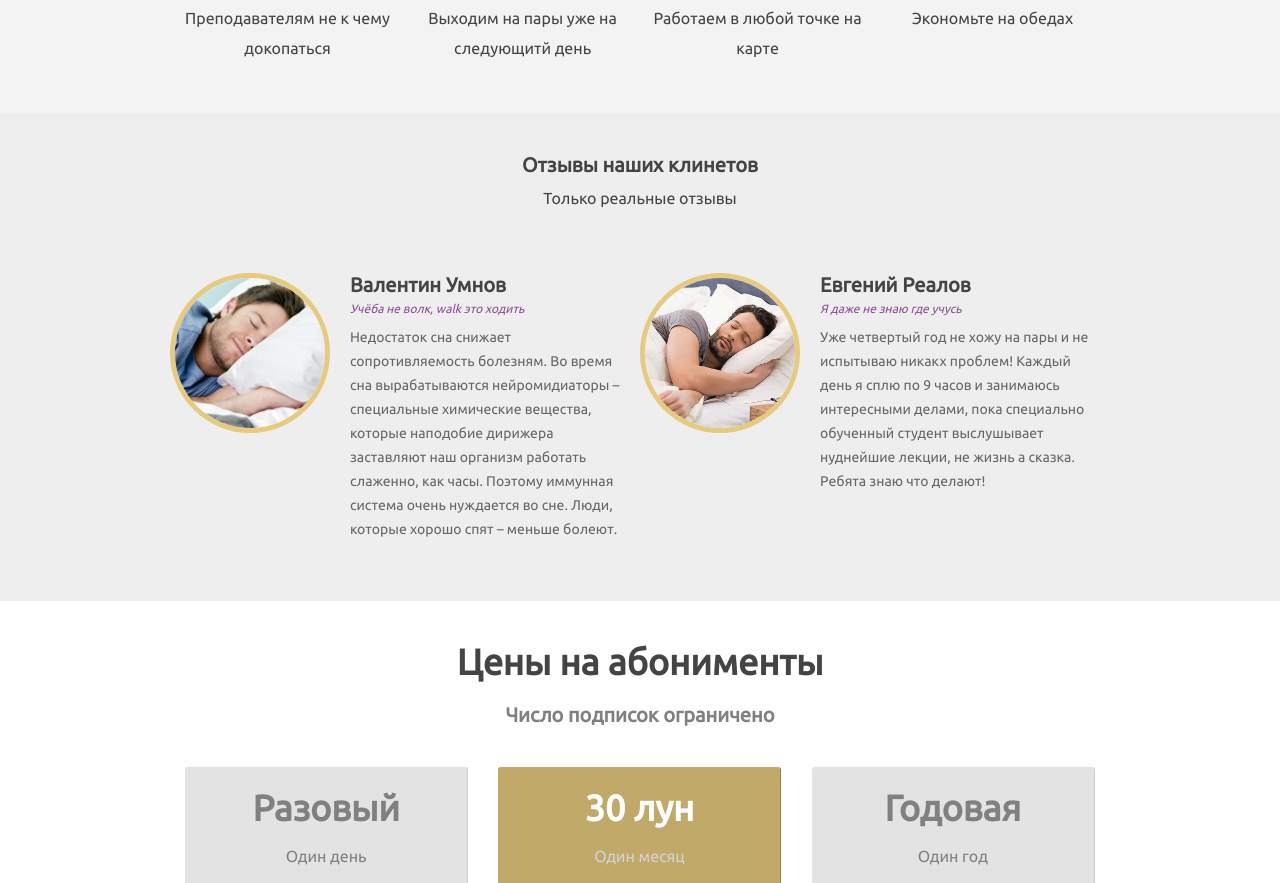
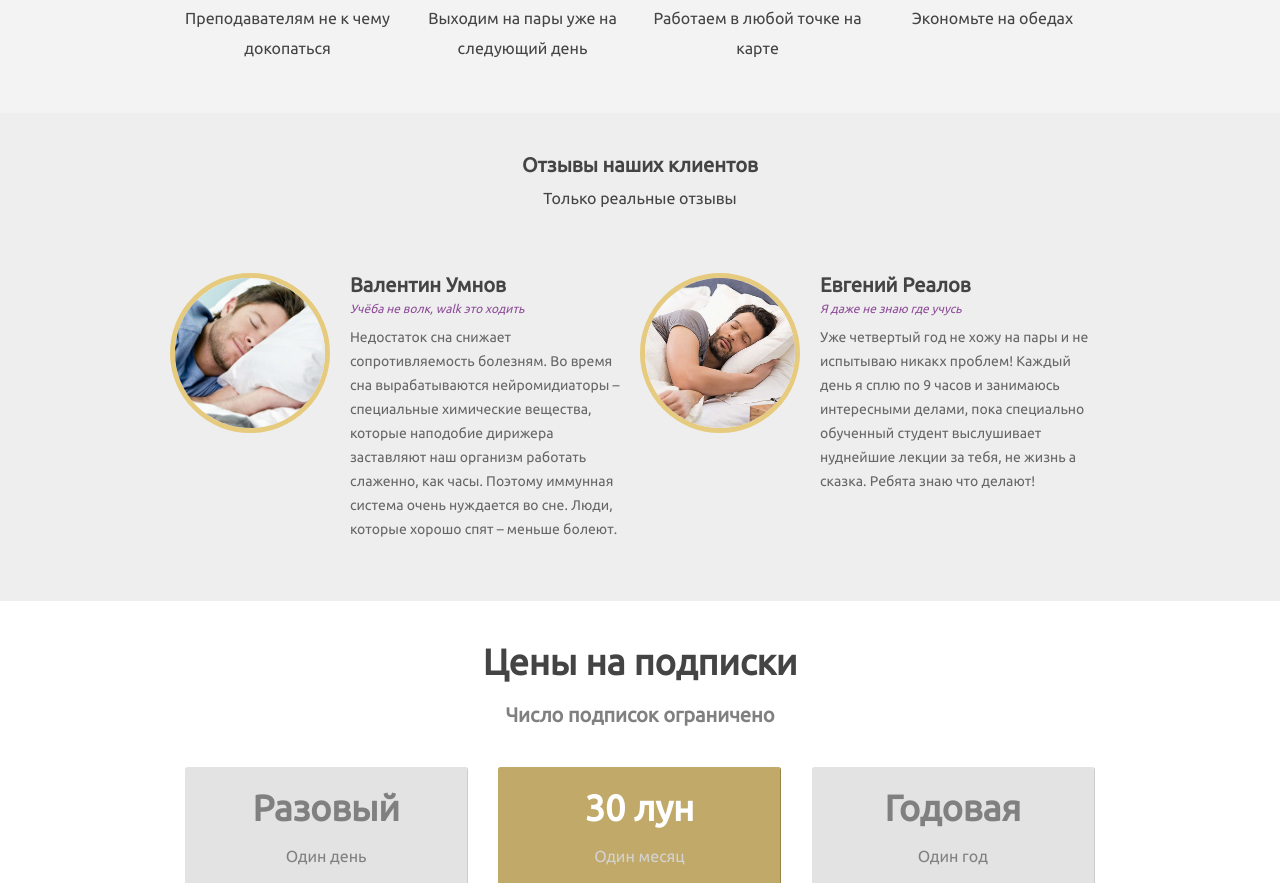
Before and after one commit to eternalyoung/stop-lessons, a plain HTML site: page index.html in a window 1280 px wide. Shown: the part 814-1697 px from the top of the page. Drawn offline with Linux system fonts and the light colour scheme.

Commit message:
Style and text fix

```diff
--- a/index.html
+++ b/index.html
@@ -61,7 +61,7 @@
       <div class="features-item">
         <img class="features-icon" src="images/time_gray.png" alt="Значек часов">
         <p class="title-medium">Работаем<br>оперативно</p>
-        <p class="text-lead">Выходим на пары уже на следующитй день</p>
+        <p class="text-lead">Выходим на пары уже на следующий день</p>
       </div>
     </div>
     <div class="column-1-4">
@@ -84,7 +84,7 @@
 <div class="feedbacks" id="feedbacks">
   <div class="container">
     <div class="text-center">
-      <h2 class="title-small">Отзывы наших клинетов</h2>
+      <h2 class="title-small">Отзывы наших клиентов</h2>
       <p class="text-lead">Только реальные отзывы</p>
     </div>
     <div class="feedbacks-posts">
@@ -113,8 +113,8 @@
             <small class="text-small">Я даже не знаю где учусь</small>
             <p class="text-medium">
               Уже четвертый год не хожу на пары и не испытываю никакх проблем! Каждый день я сплю по 9 часов и занимаюсь
-              интересными делами, пока специально обученный студент выслушывает нуднейшие лекции, не жизнь а сказка.
-              Ребята знаю что делают!</p>
+              интересными делами, пока специально обученный студент выслушивает нуднейшие лекции за тебя, не жизнь а
+              сказка. Ребята знаю что делают!</p>
           </div>
         </div>
       </div>
@@ -124,7 +124,7 @@
 
 <div class="prices text-center" id="prices">
   <div class="container buffer-both-large">
-    <h2 class="title-medium">Цены на абонименты</h2>
+    <h2 class="title-medium">Цены на подписки</h2>
     <h3 class="title-small buffer-both">Число подписок ограничено</h3>
   </div>
 </div>
```
Also changed, not shown: css/features.css (line endings or trailing spaces), css/header.css (line endings or trailing spaces), css/prices.css (line endings or trailing spaces).
